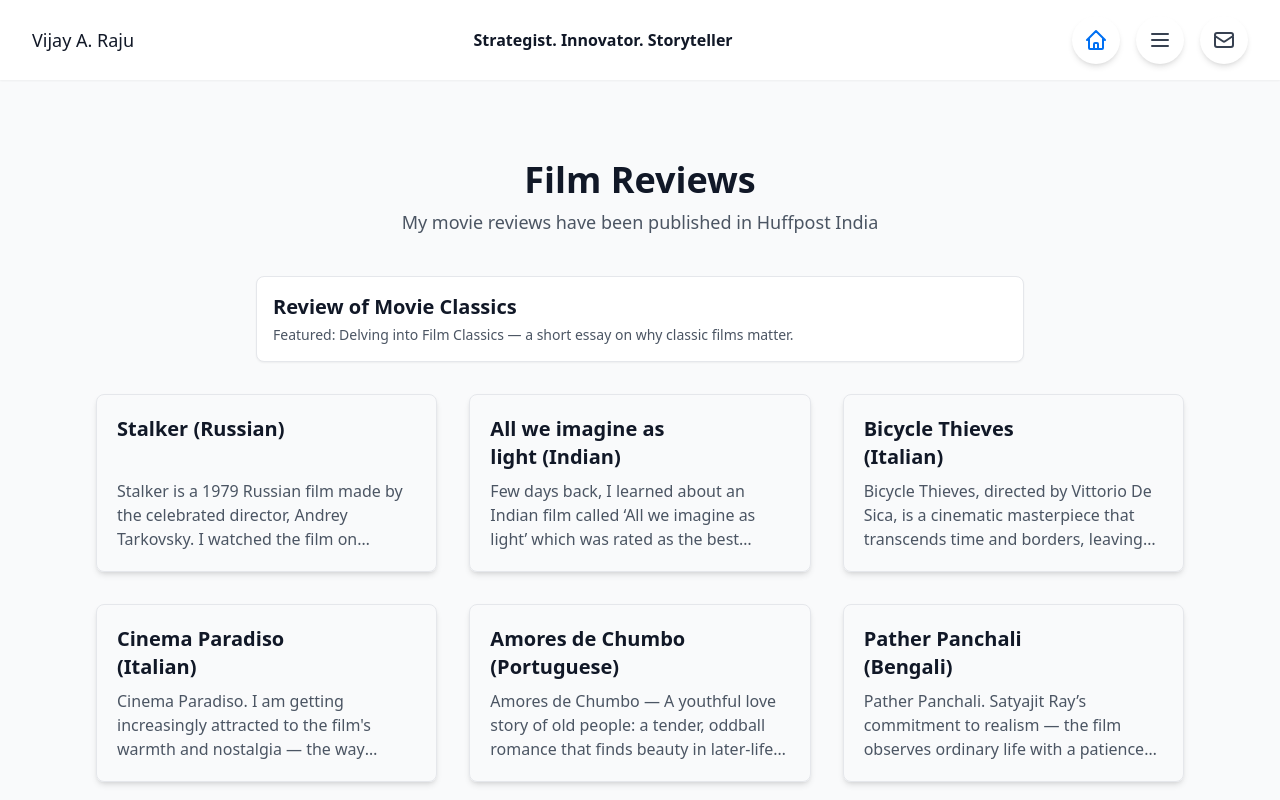
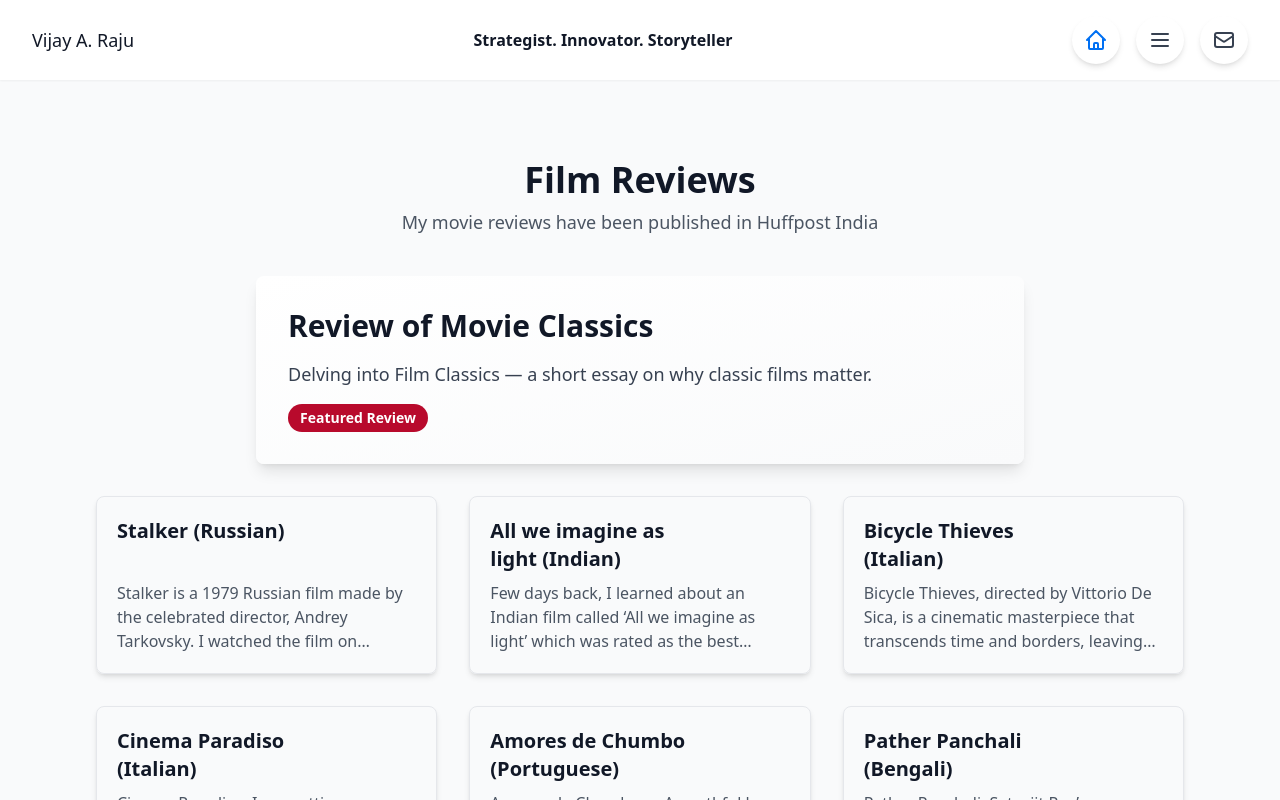
Before and after one commit to Wijay000/draft, a Next.js app: page /film-reviews in a window 1280 px wide. Shown: the top 800 px of the page. Built offline with nearby package versions, Linux system fonts and the light colour scheme.

Commit message:
Film Reviews: style Featured Review using Insights featured-article format

```diff
--- a/pages/film-reviews.js
+++ b/pages/film-reviews.js
@@ -49,18 +49,25 @@ export default function FilmReviews() {
         <p className="text-base sm:text-lg text-gray-600">My movie reviews have been published in Huffpost India</p>
       </motion.div>
 
-      {/* Featured review */}
-      <motion.div initial={{ opacity: 0, y: 8 }} animate={{ opacity: 1, y: 0 }} className="max-w-3xl mx-auto mb-8">
+      {/* Featured review (styled like Insights featured article) */}
+      <section className="mb-8">
         <a
           href="https://vgthinks.medium.com/delving-into-film-classics-fbeeab916b9f"
           target="_blank"
           rel="noopener noreferrer"
-          className="block bg-white border border-gray-200 rounded-lg p-4 shadow-sm hover:shadow-md transition-colors"
+          className="block group rounded-lg shadow-lg hover:shadow-2xl p-8 transition-all bg-gradient-to-br from-white to-gray-50 max-w-3xl mx-auto"
         >
-          <h2 className="text-xl font-semibold text-gray-900 hover:text-[#b80a2c]">Review of Movie Classics</h2>
-          <p className="text-sm text-gray-600 mt-1">Featured: Delving into Film Classics — a short essay on why classic films matter.</p>
+          <h3 className="text-2xl sm:text-3xl font-bold text-gray-900 group-hover:text-[#b80a2c] transition-colors mb-4">
+            Review of Movie Classics
+          </h3>
+          <p className="text-gray-700 text-base sm:text-lg leading-relaxed mb-4">
+            Delving into Film Classics — a short essay on why classic films matter.
+          </p>
+          <span className="inline-block px-3 py-1 bg-[#b80a2c] text-white text-sm font-semibold rounded-full">
+            Featured Review
+          </span>
         </a>
-      </motion.div>
+      </section>
 
       <section>
         <div className="grid grid-cols-1 sm:grid-cols-2 lg:grid-cols-3 gap-5 sm:gap-6 lg:gap-8">
```
